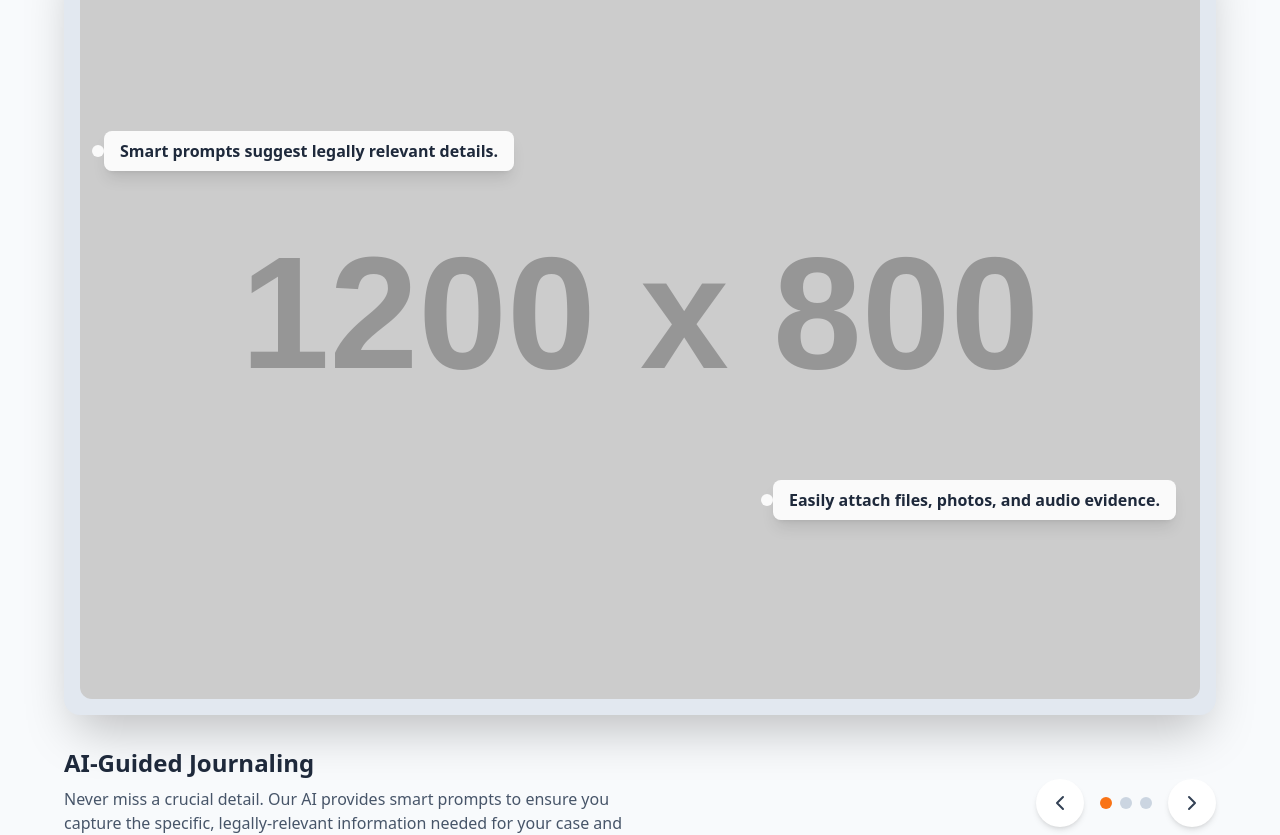
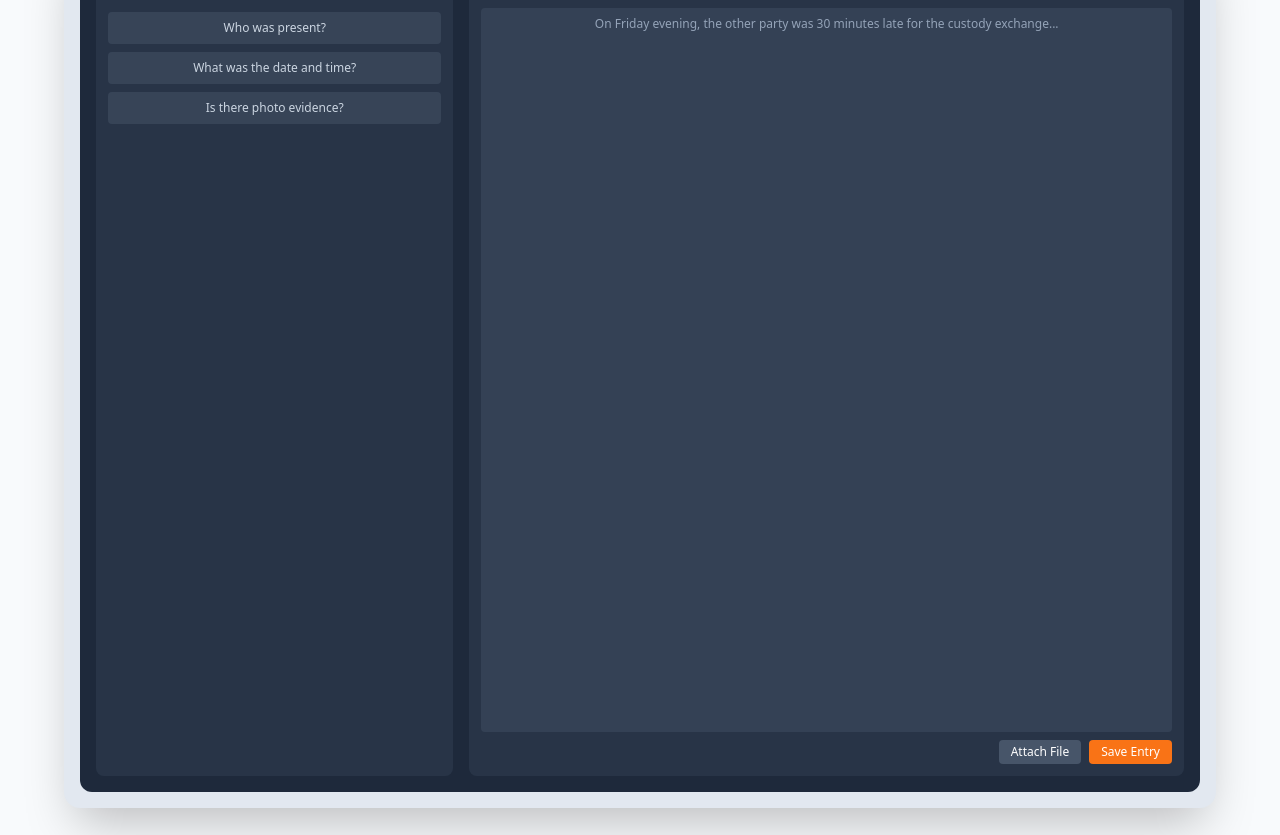
Before and after one commit to RedThreadGrp/ThreadLock, a Next.js app: page / in a window 1280 px wide. Shown: the part 1646-2481 px from the top of the page. Built offline with nearby package versions, Linux system fonts and the light colour scheme.

Commit message:
Update index.js

```diff
--- a/pages/index.js
+++ b/pages/index.js
@@ -17,6 +17,76 @@ const ChevronLeftIcon = (props) => (
 );
 const ChevronRightIcon = (props) => (
     <svg xmlns="http://www.w3.org/2000/svg" width="24" height="24" viewBox="0 0 24 24" fill="none" stroke="currentColor" strokeWidth="2" strokeLinecap="round" strokeLinejoin="round" {...props}><path d="m9 18 6-6-6-6"/></svg>
+);
+
+// --- UI MOCKUP COMPONENTS ---
+// These are SVG-based mockups to visually represent the application's UI.
+const JournalUIMockup = () => (
+    <div className="w-full h-full bg-slate-800 rounded-xl p-4 flex gap-4 aspect-[4/3] text-white">
+        <div className="w-1/3 bg-slate-700/50 rounded-lg p-3">
+            <h4 className="font-bold mb-3 text-sm">AI Suggestions</h4>
+            <ul className="space-y-2 text-xs text-slate-300">
+                <li className="bg-slate-600/50 p-2 rounded">Who was present?</li>
+                <li className="bg-slate-600/50 p-2 rounded">What was the date and time?</li>
+                <li className="bg-slate-600/50 p-2 rounded">Is there photo evidence?</li>
+            </ul>
+        </div>
+        <div className="w-2/3 bg-slate-700/50 rounded-lg p-3 flex flex-col">
+            <h4 className="font-bold mb-2 text-sm">New Journal Entry</h4>
+            <div className="flex-grow bg-slate-600/40 rounded p-2 text-xs text-slate-400">
+                On Friday evening, the other party was 30 minutes late for the custody exchange...
+            </div>
+            <div className="flex justify-end gap-2 mt-2">
+                <button className="text-xs bg-slate-600 px-3 py-1 rounded">Attach File</button>
+                <button className="text-xs bg-orange-500 px-3 py-1 rounded">Save Entry</button>
+            </div>
+        </div>
+    </div>
+);
+
+const TimelineUIMockup = () => (
+    <div className="w-full h-full bg-slate-800 rounded-xl p-4 flex flex-col aspect-[4/3] text-white">
+        <h4 className="font-bold text-sm mb-4 text-center">Evidence Timeline</h4>
+        <div className="relative flex-grow pl-8 pr-4">
+            <div className="absolute left-4 top-0 bottom-0 w-0.5 bg-slate-600"></div>
+            <div className="space-y-4">
+                <div className="relative">
+                    <div className="absolute -left-5 top-1 w-2 h-2 bg-orange-500 rounded-full"></div>
+                    <div className="bg-slate-700/50 p-2 rounded-lg text-xs">
+                        <p className="font-semibold">Custody Exchange Late</p>
+                        <p className="text-slate-400">July 26, 2025 - 6:30 PM</p>
+                        <span className="text-green-400 text-[10px] flex items-center gap-1 mt-1"><ShieldCheckIcon className="w-3 h-3"/> Blockchain Verified</span>
+                    </div>
+                </div>
+                <div className="relative">
+                    <div className="absolute -left-5 top-1 w-2 h-2 bg-orange-500 rounded-full"></div>
+                    <div className="bg-slate-700/50 p-2 rounded-lg text-xs">
+                        <p className="font-semibold">Email Received</p>
+                        <p className="text-slate-400">July 25, 2025 - 9:15 AM</p>
+                        <span className="text-green-400 text-[10px] flex items-center gap-1 mt-1"><ShieldCheckIcon className="w-3 h-3"/> Blockchain Verified</span>
+                    </div>
+                </div>
+            </div>
+        </div>
+    </div>
+);
+
+const PdfExportUIMockup = () => (
+    <div className="w-full h-full bg-slate-800 rounded-xl p-4 flex flex-col items-center justify-center aspect-[4/3] text-white">
+        <h4 className="font-bold text-sm mb-3">Court-Ready PDF Export</h4>
+        <div className="w-3/4 h-3/4 bg-white rounded-md shadow-lg p-4 text-black flex flex-col">
+            <h5 className="text-sm font-bold border-b pb-1">Case Summary: Sarah M.</h5>
+            <p className="text-[8px] mt-2 text-slate-700 leading-tight">
+                <strong>July 26, 2025:</strong> Custody Exchange Late. On Friday evening, the other party was 30 minutes late for the custody exchange...
+            </p>
+            <p className="text-[8px] mt-2 text-slate-700 leading-tight">
+                <strong>July 25, 2025:</strong> Email Received. Received a hostile email regarding scheduling...
+            </p>
+            <div className="flex-grow"></div>
+            <p className="text-[7px] text-center text-slate-500">Page 1 of 5</p>
+        </div>
+        <button className="text-xs bg-orange-500 px-4 py-1.5 rounded-md mt-3">Download PDF</button>
+    </div>
 );
 
 
@@ -116,7 +186,7 @@ const ProductShowcaseSection = () => {
         {
             title: "AI-Guided Journaling",
             description: "Never miss a crucial detail. Our AI provides smart prompts to ensure you capture the specific, legally-relevant information needed for your case and jurisdiction.",
-            imageSrc: "https://placehold.co/1200x800/293347/f97316?text=AI-Guided+Journal+Entry+UI",
+            mockup: <JournalUIMockup />,
             callouts: [
                 { text: "Smart prompts suggest legally relevant details.", position: "top-1/4 left-10" },
                 { text: "Easily attach files, photos, and audio evidence.", position: "bottom-1/4 right-10" },
@@ -125,7 +195,7 @@ const ProductShowcaseSection = () => {
         {
             title: "Immutable Timeline",
             description: "View your entire case history in a clean, chronological timeline. Every entry is secured on the blockchain, creating a tamper-proof record that stands up to scrutiny.",
-            imageSrc: "https://placehold.co/1200x800/293347/f97316?text=Secure+Evidence+Timeline+UI",
+            mockup: <TimelineUIMockup />,
             callouts: [
                 { text: "Blockchain-verified timestamp for each entry.", position: "top-20 left-12" },
                 { text: "Filter and search your entire case history instantly.", position: "bottom-20 right-12" },
@@ -134,7 +204,7 @@ const ProductShowcaseSection = () => {
         {
             title: "Court-Ready Exports",
             description: "Instantly generate and export professional, court-ready PDF summaries and timelines. Save time and legal fees by providing your attorney with organized documentation.",
-            imageSrc: "https://placehold.co/1200x800/293347/f97316?text=PDF+Export+Preview+UI",
+            mockup: <PdfExportUIMockup />,
             callouts: [
                 { text: "One-click PDF generation.", position: "top-1/3 left-8" },
                 { text: "Formatted for clarity and legal review.", position: "bottom-1/3 right-8" },
@@ -178,14 +248,11 @@ const ProductShowcaseSection = () => {
                 </p>
                 <div className="max-w-6xl mx-auto">
                     <div className="relative bg-slate-200 rounded-2xl shadow-2xl p-4">
-                         <img
-                            src={slidesData[currentIndex].imageSrc}
-                            alt={slidesData[currentIndex].title}
-                            className="w-full h-auto object-cover rounded-xl"
-                        />
-                        {slidesData[currentIndex].callouts.map((callout, index) => (
+                         {slidesData[currentIndex].mockup}
+                        {/* The callouts are now part of the mockup design, but this structure is kept if you want to overlay them on real images later */}
+                        {/* {slidesData[currentIndex].callouts.map((callout, index) => (
                             <Callout key={index} text={callout.text} position={callout.position} />
-                        ))}
+                        ))} */}
                     </div>
 
                     <div className="relative mt-8 flex flex-col md:flex-row justify-between items-center">
```
